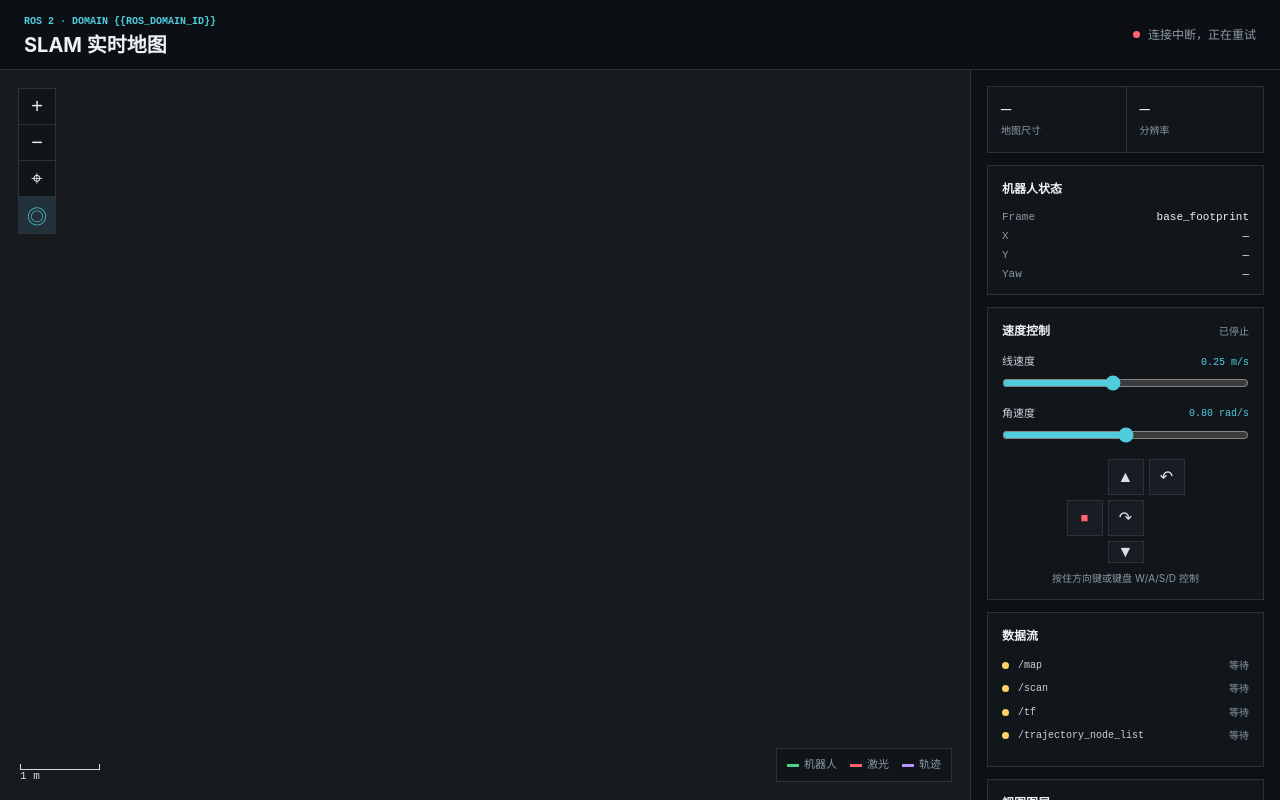
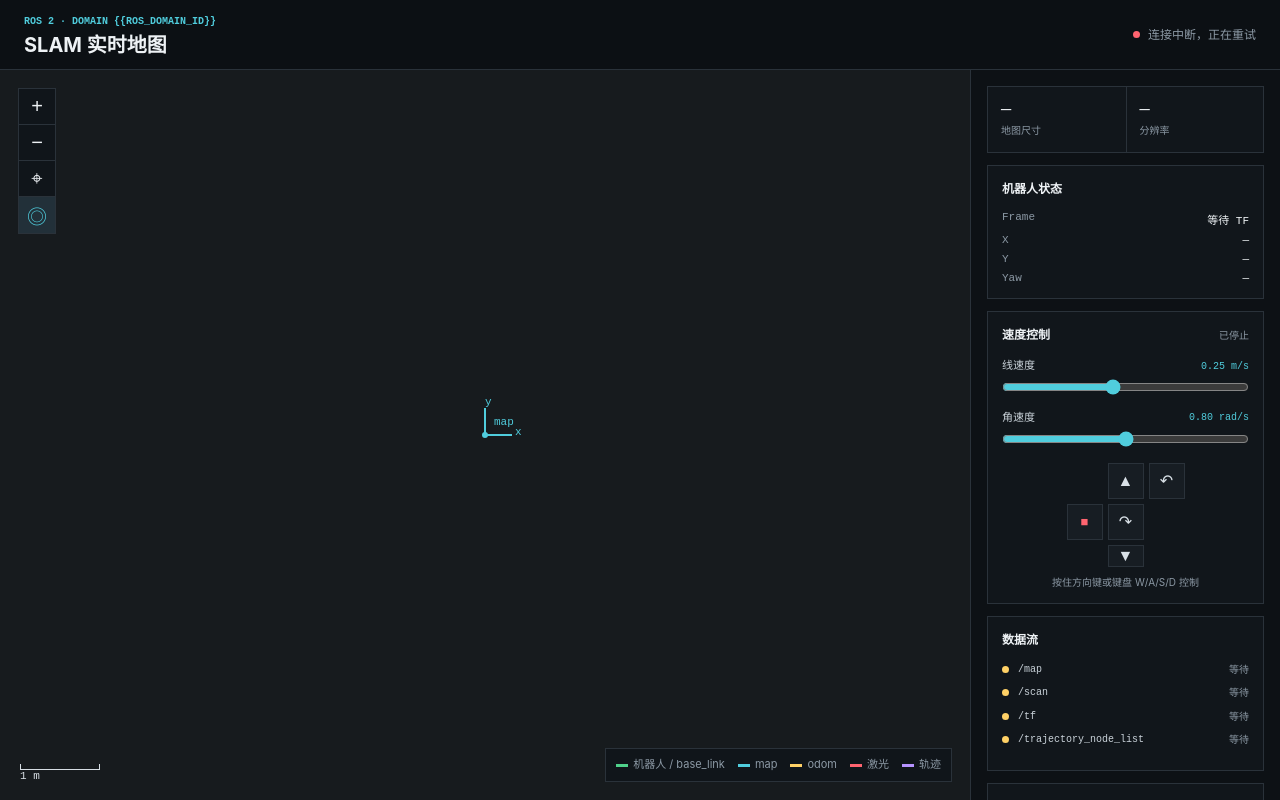
Before and after one commit to chenzhaoqiJM/ros2-web-tools, a plain HTML site: page slam_web/web/index.html in a window 1280 px wide. Drawn offline with Linux system fonts and the light colour scheme; no server answers.

Commit message:
Add tf for slam web

```diff
--- a/slam_web/web/app.js
+++ b/slam_web/web/app.js
@@ -9,9 +9,11 @@
   const rotate = (q,v) => { const n=Math.hypot(...q)||1,u=q.map(x=>x/n),p=[...v,0]; return quatMul(quatMul(u,p),[-u[0],-u[1],-u[2],u[3]]).slice(0,3); };
   const compose = (a,b) => { const r=rotate(a.q,b.p); return {p:a.p.map((v,i)=>v+r[i]),q:quatMul(a.q,b.q)}; };
   function poses() {
-    const edges=new Map(live.transforms.map(t=>[t.child,t])), all=new Set(), memo=new Map(), visiting=new Set();
-    live.transforms.forEach(t=>{all.add(t.parent);all.add(t.child)});
-    function solve(frame){if(memo.has(frame))return memo.get(frame);if(visiting.has(frame))return null;visiting.add(frame);const e=edges.get(frame);let p;if(!e)p={p:[0,0,0],q:[0,0,0,1]};else{const parent=solve(e.parent);p=parent?compose(parent,{p:e.translation,q:e.rotation}):null}visiting.delete(frame);if(p)memo.set(frame,p);return p} all.forEach(solve);return memo;
+    const edges=new Map(live.transforms.map(t=>[t.child,t])), memo=new Map(), visiting=new Set();
+    const fixedFrame=map?.frame||'map';
+    memo.set(fixedFrame,{p:[0,0,0],q:[0,0,0,1]});
+    function solve(frame){if(memo.has(frame))return memo.get(frame);if(visiting.has(frame))return null;const e=edges.get(frame);if(!e)return null;visiting.add(frame);const parent=solve(e.parent),pose=parent?compose(parent,{p:e.translation,q:e.rotation}):null;visiting.delete(frame);if(pose)memo.set(frame,pose);return pose}
+    live.transforms.forEach(t=>solve(t.child));return memo;
   }
   const screen = p => [canvas.clientWidth/2+(p[0]-center[0])*scale,canvas.clientHeight/2-(p[1]-center[1])*scale];
   const world = p => [center[0]+(p[0]-canvas.clientWidth/2)/scale,center[1]-(p[1]-canvas.clientHeight/2)/scale];
@@ -23,9 +25,27 @@
   function drawTrajectory(){if(!$('show-trajectory').checked||live.trajectory.length<2)return;for(let i=1;i<live.trajectory.length;i++)line(live.trajectory[i-1],live.trajectory[i],'#b693ff',2.5,.9)}
   function drawScan(worldPoses){if(!$('show-scan').checked||!live.scan)return;const base=worldPoses.get(live.scan.frame);if(!base)return;ctx.fillStyle='#ff6470';const stride=Math.max(1,Math.floor(live.scan.ranges.length/1200));for(let i=0;i<live.scan.ranges.length;i+=stride){const r=live.scan.ranges[i];if(!Number.isFinite(r)||r<live.scan.range_min||r>live.scan.range_max)continue;const a=live.scan.angle_min+i*live.scan.angle_increment,point=compose(base,{p:[r*Math.cos(a),r*Math.sin(a),0],q:[0,0,0,1]}).p,p=screen(point);ctx.fillRect((p[0]-1)*dpr,(p[1]-1)*dpr,2*dpr,2*dpr)}}
   function robotPose(worldPoses){return worldPoses.get('base_footprint')||worldPoses.get('base_link')||null}
+  const frameColors={map:'#50cddd',odom:'#ffd166',base_link:'#4fd18b'};
+  function drawFrames(worldPoses){
+    if(!$('show-frames').checked)return;
+    ctx.save();ctx.font=`${11*dpr}px ui-monospace,monospace`;ctx.lineWidth=2*dpr;
+    ['map','odom','base_link'].forEach((frame,index)=>{
+      const pose=worldPoses.get(frame);if(!pose)return;
+      const origin=screen(pose.p),color=frameColors[frame];
+      ctx.strokeStyle=color;ctx.fillStyle=color;
+      [[1,0,'x'],[0,1,'y']].forEach(([dx,dy,name])=>{
+        const direction=rotate(pose.q,[dx,dy,0]),tip=[origin[0]+direction[0]*27,origin[1]-direction[1]*27];
+        ctx.beginPath();ctx.moveTo(origin[0]*dpr,origin[1]*dpr);ctx.lineTo(tip[0]*dpr,tip[1]*dpr);ctx.stroke();
+        ctx.fillText(name,(tip[0]+direction[0]*3)*dpr,(tip[1]-direction[1]*3)*dpr);
+      });
+      ctx.beginPath();ctx.arc(origin[0]*dpr,origin[1]*dpr,3*dpr,0,Math.PI*2);ctx.fill();
+      ctx.fillText(frame,(origin[0]+9)*dpr,(origin[1]-10-index*13)*dpr);
+    });
+    ctx.restore();
+  }
   function drawRobot(pose){if(!pose)return;const yaw=Math.atan2(2*(pose.q[3]*pose.q[2]+pose.q[0]*pose.q[1]),1-2*(pose.q[1]**2+pose.q[2]**2)),p=screen(pose.p),r=11*dpr;ctx.save();ctx.translate(p[0]*dpr,p[1]*dpr);ctx.rotate(-yaw);ctx.fillStyle='#4fd18b';ctx.strokeStyle='#eafbf2';ctx.lineWidth=1.5*dpr;ctx.beginPath();ctx.moveTo(15*dpr,0);ctx.lineTo(-9*dpr,-9*dpr);ctx.lineTo(-5*dpr,0);ctx.lineTo(-9*dpr,9*dpr);ctx.closePath();ctx.fill();ctx.stroke();ctx.restore();return yaw}
   function updateScale(){const options=[.1,.2,.5,1,2,5,10,20,50],meters=options.find(v=>v*scale>=55)||50;$('scale-bar').style.width=`${meters*scale}px`;$('scale-label').textContent=`${meters} m`}
-  function render(){resize();ctx.clearRect(0,0,canvas.width,canvas.height);ctx.fillStyle='#171b1e';ctx.fillRect(0,0,canvas.width,canvas.height);const wp=poses(),robot=robotPose(wp);if(following&&robot&&!dragging)center=[robot.p[0],robot.p[1]];drawGrid();drawMap();drawTrajectory();drawScan(wp);const yaw=drawRobot(robot);if(robot){$('robot-frame').textContent=wp.has('base_footprint')?'base_footprint':'base_link';$('robot-x').textContent=`${robot.p[0].toFixed(3)} m`;$('robot-y').textContent=`${robot.p[1].toFixed(3)} m`;$('robot-yaw').textContent=`${(yaw*180/Math.PI).toFixed(1)}°`}updateScale();requestAnimationFrame(render)}
+  function render(){resize();ctx.clearRect(0,0,canvas.width,canvas.height);ctx.fillStyle='#171b1e';ctx.fillRect(0,0,canvas.width,canvas.height);const wp=poses(),robot=robotPose(wp);if(following&&robot&&!dragging)center=[robot.p[0],robot.p[1]];drawGrid();drawMap();drawTrajectory();drawScan(wp);const yaw=drawRobot(robot);drawFrames(wp);if(robot){$('robot-frame').textContent=wp.has('base_footprint')?'base_footprint':'base_link';$('robot-x').textContent=`${robot.p[0].toFixed(3)} m`;$('robot-y').textContent=`${robot.p[1].toFixed(3)} m`;$('robot-yaw').textContent=`${(yaw*180/Math.PI).toFixed(1)}°`}else{$('robot-frame').textContent='等待 TF';$('robot-x').textContent='—';$('robot-y').textContent='—';$('robot-yaw').textContent='—'}updateScale();requestAnimationFrame(render)}
   async function loadMap(){if(loadingMap||live.map_version===loadedVersion)return;loadingMap=true;try{const response=await fetch('/api/map',{cache:'no-store'}),next=await response.json();if(next){map=next;loadedVersion=live.map_version;const compressed=Uint8Array.from(atob(next.data),c=>c.charCodeAt(0)),stream=new Blob([compressed]).stream().pipeThrough(new DecompressionStream('gzip')),raw=new Uint8Array(await new Response(stream).arrayBuffer()),image=new ImageData(next.width,next.height);for(let i=0;i<raw.length;i++){const value=raw[i]-1,o=i*4,c=value<0?100:value>=65?25:value<=20?238:165;image.data[o]=c;image.data[o+1]=c;image.data[o+2]=c;image.data[o+3]=255}const off=document.createElement('canvas');off.width=next.width;off.height=next.height;off.getContext('2d').putImageData(image,0,0);mapImage=off;$('map-size').textContent=`${(next.width*next.resolution).toFixed(1)} × ${(next.height*next.resolution).toFixed(1)} m`;$('resolution').textContent=`${(next.resolution*100).toFixed(1)} cm`;$('map-state').textContent='实时';$('map-dot').className='live';if(!fitted)fit()}}catch(e){console.error('Map update failed',e);$('map-state').textContent='解码失败'}finally{loadingMap=false}}
   function fit(){if(!map)return;const origin=mapPose(),corners=[[0,0,0],[map.width*map.resolution,0,0],[0,map.height*map.resolution,0],[map.width*map.resolution,map.height*map.resolution,0]].map(p=>compose(origin,{p,q:[0,0,0,1]}).p),xs=corners.map(p=>p[0]),ys=corners.map(p=>p[1]),w=Math.max(...xs)-Math.min(...xs),h=Math.max(...ys)-Math.min(...ys);center=[(Math.max(...xs)+Math.min(...xs))/2,(Math.max(...ys)+Math.min(...ys))/2];scale=Math.max(8,Math.min(500,(canvas.clientWidth-80)/Math.max(w,.1),(canvas.clientHeight-80)/Math.max(h,.1)));fitted=true;following=false;$('follow').classList.remove('active')}
   function setZoom(factor,anchor=[canvas.clientWidth/2,canvas.clientHeight/2]){const before=world(anchor);scale=Math.max(5,Math.min(1000,scale*factor));const after=world(anchor);center[0]+=before[0]-after[0];center[1]+=before[1]-after[1]}
--- a/slam_web/web/index.html
+++ b/slam_web/web/index.html
@@ -21,7 +21,7 @@
         <button id="follow" class="active" title="跟随机器人" aria-label="跟随机器人">◎</button>
       </nav>
       <div class="scale"><span id="scale-bar"></span><b id="scale-label">1 m</b></div>
-      <div class="legend"><span><i class="robot"></i>机器人</span><span><i class="laser"></i>激光</span><span><i class="trajectory"></i>轨迹</span></div>
+      <div class="legend"><span><i class="robot"></i>机器人 / base_link</span><span><i class="frame-map"></i>map</span><span><i class="frame-odom"></i>odom</span><span><i class="laser"></i>激光</span><span><i class="trajectory"></i>轨迹</span></div>
     </section>
     <aside>
       <section class="metrics">
@@ -59,6 +59,7 @@
         <label><input id="show-map" type="checkbox" checked><span>栅格地图</span></label>
         <label><input id="show-scan" type="checkbox" checked><span>实时激光点</span></label>
         <label><input id="show-trajectory" type="checkbox" checked><span>建图轨迹</span></label>
+        <label><input id="show-frames" type="checkbox" checked><span>坐标系（map / odom / base_link）</span></label>
         <label><input id="show-grid" type="checkbox"><span>米制网格</span></label>
       </section>
     </aside>
```
Also changed, not shown: slam_web/web/style.css, 1 other file.
